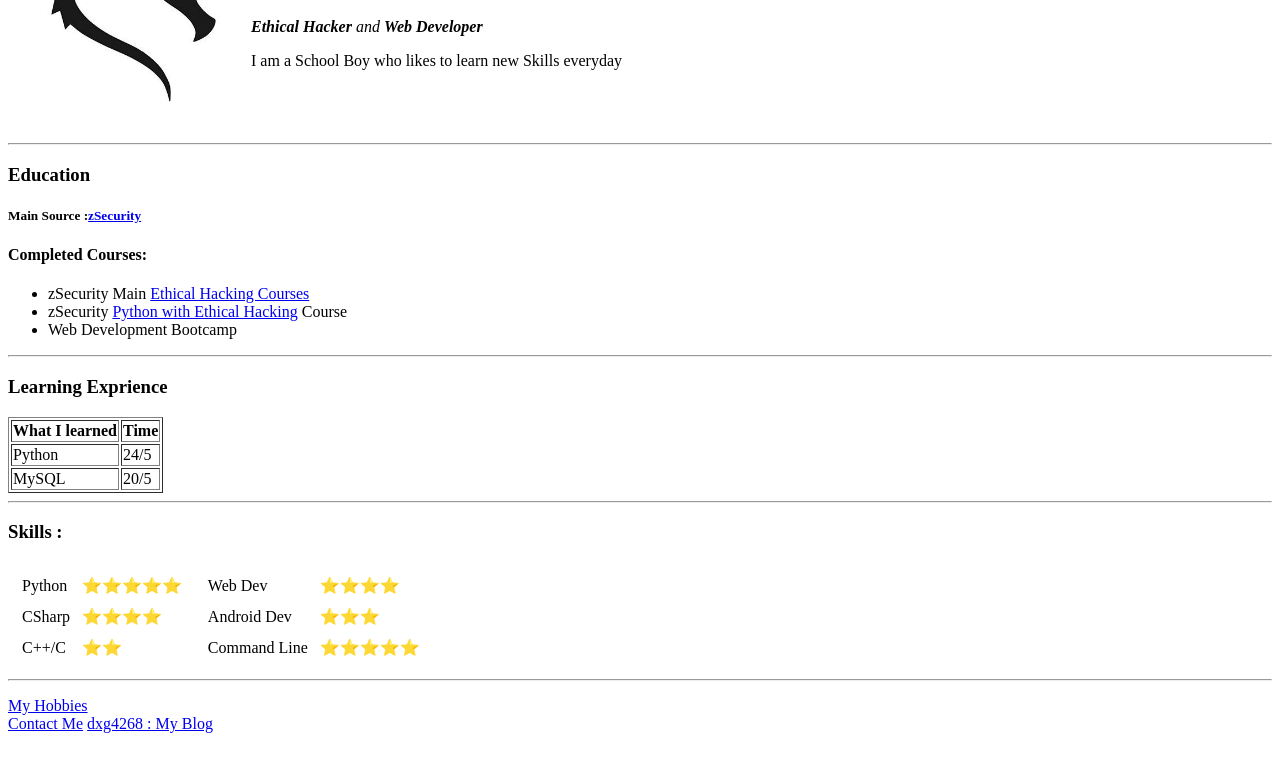
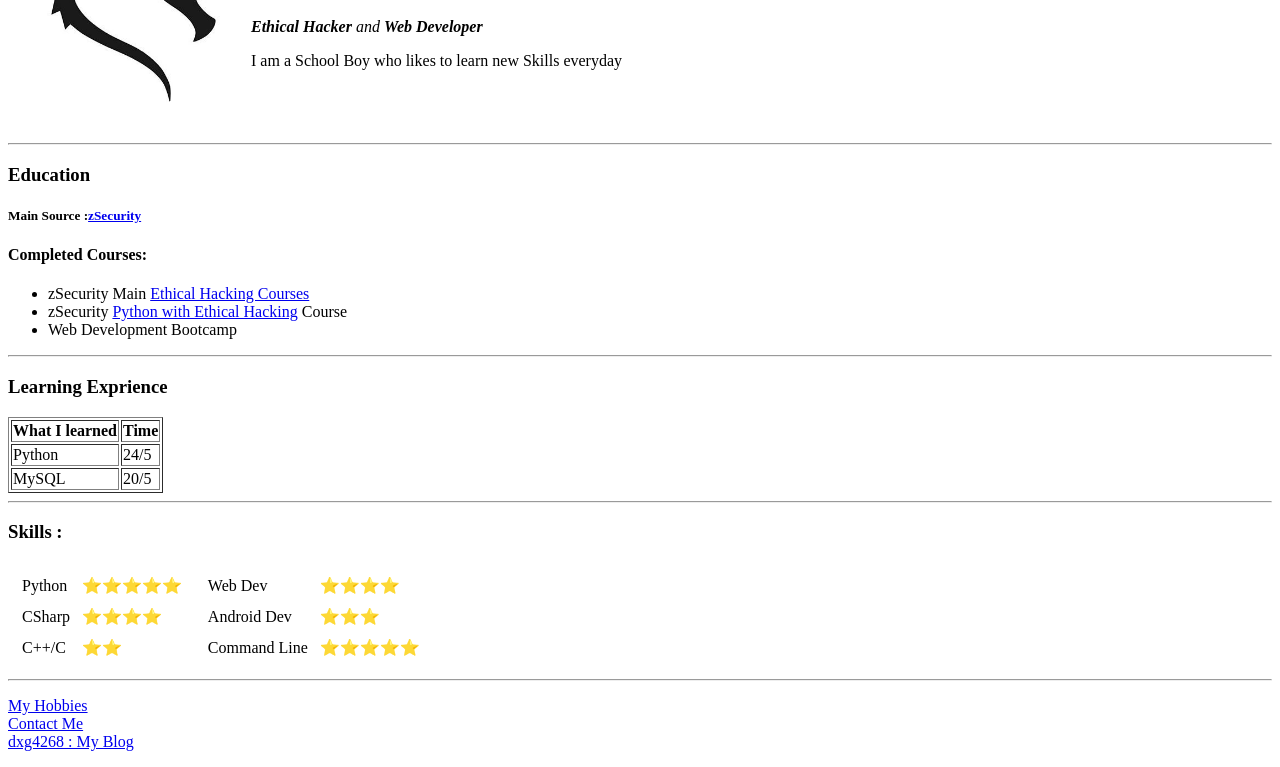
Before and after one commit to dxg4268/cv, a plain HTML site: page index.html in a window 1280 px wide. Shown: the part 119-886 px from the top of the page. Drawn offline with Linux system fonts and the light colour scheme.

Commit message:
Update index.html

```diff
--- a/index.html
+++ b/index.html
@@ -98,7 +98,7 @@
     <hr>
     <p>
         <a href="hobbies.html">My Hobbies</a><br>
-        <a href="contact.html">Contact Me</a>
+        <a href="contact.html">Contact Me</a><br>
         <a href="https://dxg1234.blogspot.com">dxg4268 : My Blog</a>
 
     </p>
```
